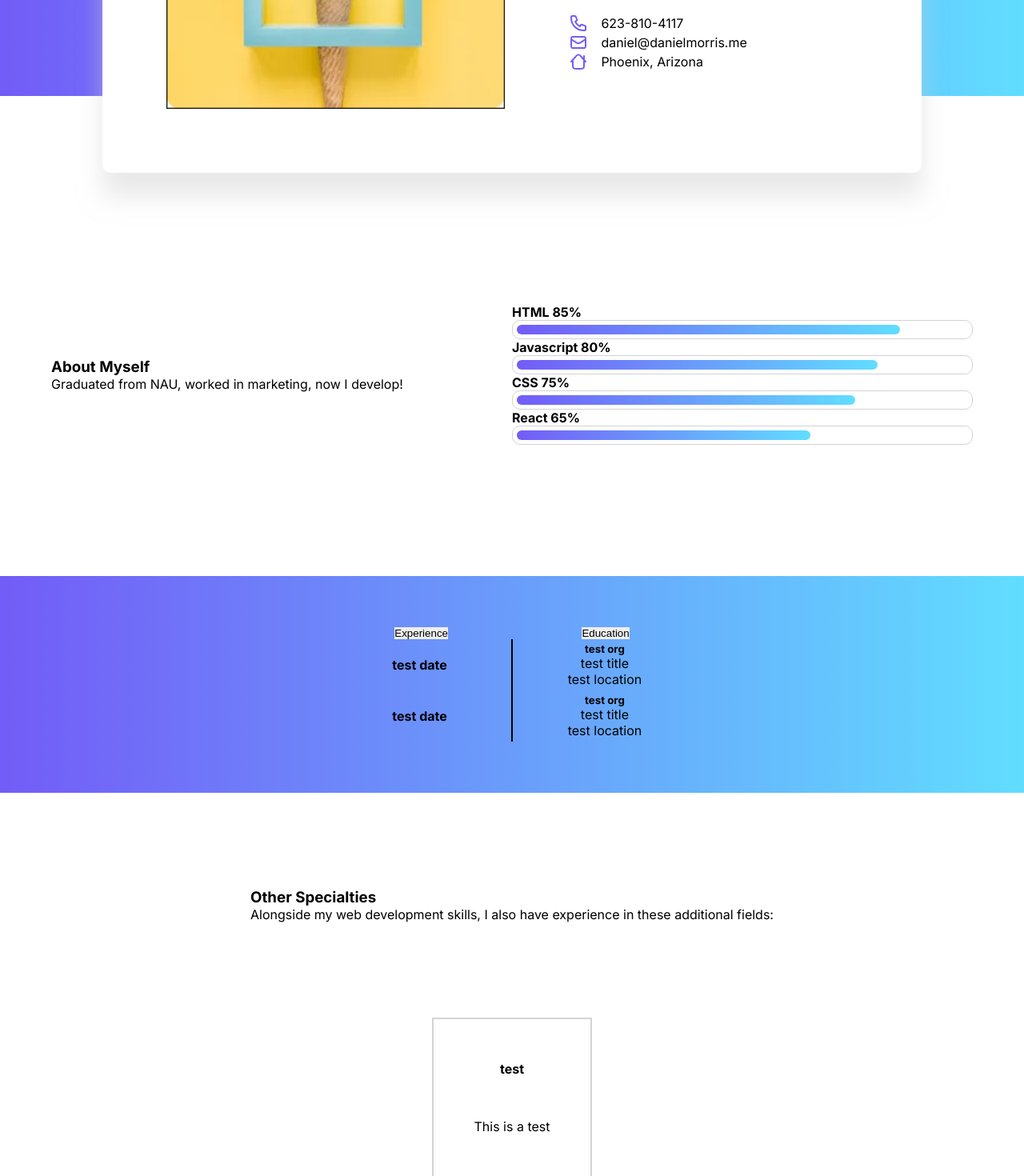
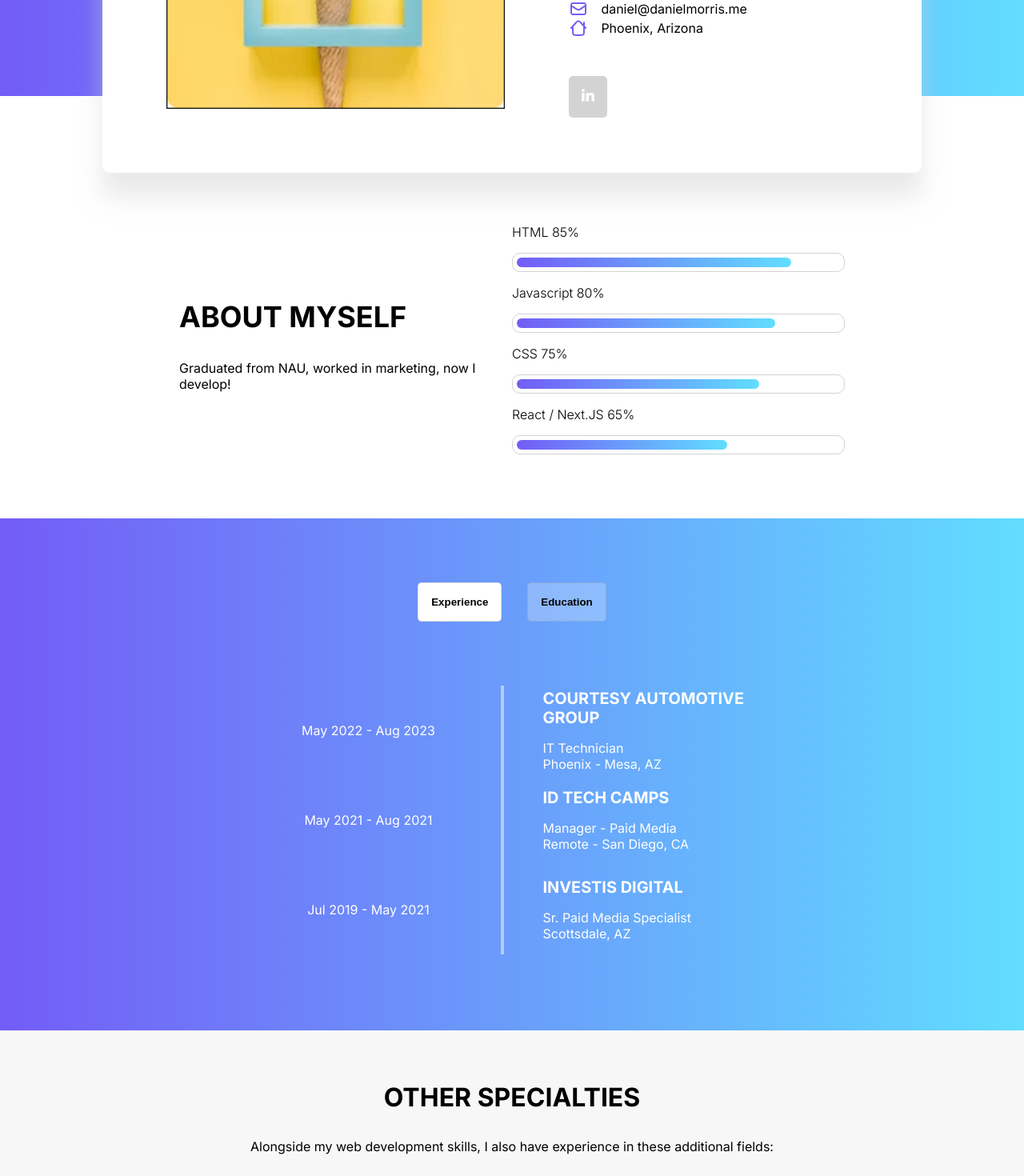
Before and after one commit to Im-Humor/next-portfolio, a Next.js app: page / in a window 1280 px wide. Shown: the part 480-1950 px from the top of the page at 80% size. Built offline with nearby package versions, Linux system fonts and the light colour scheme.

Commit message:
add further styling

```diff
--- a/src/app/aboutbar.jsx
+++ b/src/app/aboutbar.jsx
@@ -23,12 +23,30 @@ export default function AboutBar() {
 	});
 
 	return (
+		<div className="about-bars-section">
+			{" "}
+			<div className="about-desc-container">
+				{" "}
+				<div className="about-desc-header">
+					{" "}
+					<h3>ABOUT MYSELF</h3>
+				</div>
+				<div className="about-desc-content">
+					{" "}
+					<p>
+						Graduated from NAU, worked in marketing, now I develop!
+					</p>
+				</div>
+			</div>
 			<div className="about-bars-container">
 				<div className="about-bar-container">
 					{" "}
 					<h4>HTML 85%</h4>
 					<div className="about-bar-outer">
-					<div className="about-bar-inner bar-load" id="html"></div>
+						<div
+							className="about-bar-inner bar-load"
+							id="html"
+						></div>
 					</div>
 				</div>
 
@@ -47,15 +65,22 @@ export default function AboutBar() {
 					{" "}
 					<h4>CSS 75%</h4>
 					<div className="about-bar-outer">
-					<div className="about-bar-inner bar-load" id="css"></div>
+						<div
+							className="about-bar-inner bar-load"
+							id="css"
+						></div>
 					</div>
 				</div>
 
 				<div className="about-bar-container">
 					{" "}
-				<h4>React 65%</h4>
+					<h4>React / Next.JS 65%</h4>
 					<div className="about-bar-outer">
-					<div className="about-bar-inner bar-load" id="react"></div>
+						<div
+							className="about-bar-inner bar-load"
+							id="react"
+						></div>
+					</div>
 				</div>
 			</div>
 		</div>
--- a/src/app/aboutbarstyle.css
+++ b/src/app/aboutbarstyle.css
@@ -1,5 +1,41 @@
+.under-hero {
+    padding: 10rem 4rem 4rem 4rem;
+    box-sizing: border-box;
+    display: flex;
+    justify-content: center;
+    align-items: center;
+}
+
+.about-bars-section {
+    display: flex;
+    justify-content: center;
+    align-items: center;
+    width: 100%;
+    padding: 0 10rem;
+}
+
+.about-desc-container {
+    width: 50%;
+}
+
+.about-desc-header h3 {
+    font-size: 36px;
+}
+
+.about-desc-content {
+    margin-top: 2rem;
+}
+
 .about-bars-container {
     width: 50%;
+}
+
+.about-bar-container {
+    margin-bottom: 1rem;
+}
+
+.about-bar-container h4 {
+    font-weight: 300
 }
 
 .about-bar-outer {
@@ -11,6 +47,7 @@
     justify-content: left;
     align-items: center;
     padding: 5px;
+    margin-top: 1rem;
 }
 
 .about-bar-inner {
--- a/src/app/expsection.jsx
+++ b/src/app/expsection.jsx
@@ -29,16 +29,22 @@ const ExpFlex = ({ expToggle }) => {
 		return (
 			<div className="exp-flex">
 				<ExpItem
-					date="test date"
-					org="test org"
-					title="test title"
-					location="test location"
+					date="May 2022 - Aug 2023"
+					org="COURTESY AUTOMOTIVE GROUP"
+					title="IT Technician"
+					location="Phoenix - Mesa, AZ"
 				/>
 				<ExpItem
-					date="test date"
-					org="test org"
-					title="test title"
-					location="test location"
+					date="May 2021 - Aug 2021"
+					org="ID TECH CAMPS"
+					title="Manager - Paid Media"
+					location="Remote - San Diego, CA"
+				/>
+				<ExpItem
+					date="Jul 2019 - May 2021"
+					org="INVESTIS DIGITAL"
+					title="Sr. Paid Media Specialist"
+					location="Scottsdale, AZ"
 				/>
 			</div>
 		);
@@ -46,10 +52,16 @@ const ExpFlex = ({ expToggle }) => {
 		return (
 			<div className="edu-flex">
 				<ExpItem
-					date="test date2"
-					org="test org2"
-					title="test title2"
-					location="test location2"
+					date="Mar 2023 - Present"
+					org="THE ODIN PROJECT"
+					title="Student"
+					location="Remote - Online"
+				/>
+				<ExpItem
+					date="Aug 2012 - Dec 2015"
+					org="NORTHERN ARIZONA UNIVERSITY"
+					title="B.S., Strategic Communications"
+					location="Flagstaff, AZ"
 				/>
 			</div>
 		);
@@ -67,13 +79,44 @@ export default function ExpSection() {
 		}
 	};
 
+	if (expToggle == false) {
 		return (
 			<div className="exp-section">
 				<div className="exp-button-section">
-				<button className="exp-button" id="exp" onClick={handleClick}>
+					<button
+						className="exp-button selected"
+						id="exp"
+						onClick={handleClick}
+					>
 						Experience
 					</button>
-				<button className="exp-button" id="edu" onClick={handleClick}>
+					<button
+						className="exp-button"
+						id="edu"
+						onClick={handleClick}
+					>
+						Education
+					</button>
+				</div>
+				<ExpFlex expToggle={expToggle} />
+			</div>
+		);
+	} else {
+		return (
+			<div className="exp-section">
+				<div className="exp-button-section">
+					<button
+						className="exp-button"
+						id="exp"
+						onClick={handleClick}
+					>
+						Experience
+					</button>
+					<button
+						className="exp-button selected"
+						id="edu"
+						onClick={handleClick}
+					>
 						Education
 					</button>
 				</div>
@@ -81,3 +124,4 @@ export default function ExpSection() {
 			</div>
 		);
 	}
+}
--- a/src/app/expsectionstyle.css
+++ b/src/app/expsectionstyle.css
@@ -4,27 +4,62 @@
     flex-direction: column;
     justify-content: center;
     align-items: center;
+    height: 40rem;
 }
 
 .exp-section {
-    width: 40%;
+    width: 60%;
     height: 100%;
     display: flex;
+    justify-content: flex-start;
+    align-items: center;
     flex-direction: column;
-    justify-content: space-evenly;
 }
 
 .exp-button-section {
+    width: min-content;
     display: flex;
-    justify-content: space-around;
+    justify-content: center;
     align-items: center;
 }
 
+.exp-button {
+    margin: 1rem;
+    border-radius: 5px;
+    padding: 1rem;
+    border: 1px solid rgba(128, 128, 128, 0.25);
+    background-color: rgba(255, 255, 255, 0.25);
+    font-weight: bold;
+}
+
+.selected {
+    background-color: white;
+}
+
 .exp-flex {
+    width: 100%;
     display: flex;
     flex-direction: column;
     justify-content: center;
     align-items: center;
+    margin-top: 4rem;
+}
+
+.edu-flex {
+    width: 100%;
+    display: flex;
+    flex-direction: column;
+    justify-content: center;
+    align-items: center;
+    margin-top: 4rem;
+}
+
+.exp-flex * {
+    color: white;
+}
+
+.edu-flex * {
+    color: white;
 }
 
 .exp-item {
@@ -32,7 +67,7 @@
     display: flex;
     justify-content: space-around;
     align-items: center;
-    height: 4rem;
+    height: 7rem;
 }
 
 .exp-item-date {
@@ -42,12 +77,30 @@
     align-items: center;
 }
 
+.exp-item-date h4 {
+    font-weight: normal;
+}
+
 .exp-item-desc {
     width: 100%;
     height: 100%;
     display: flex;
     flex-direction: column;
     justify-content: center;
-    align-items: center;
-    border-left: 2px solid black;
+    align-items: flex-start;
+    border-left: 4px solid rgba(255, 255, 255, 0.5);
+    padding-left: 3rem;
 }
+
+.exp-item-org {
+    font-size: 24px;
+    margin-bottom: 1rem;
+}
+
+.exp-item-title {
+
+}
+
+.exp-item-location {
+
+}
--- a/src/app/globalstyle.css
+++ b/src/app/globalstyle.css
@@ -64,15 +64,6 @@ html * {
     background-image: linear-gradient(to right, rgb(115, 92, 247), rgb(97, 221, 255));
 }
 
-.color-div-large {
-    height: 600px;
-    background-color: gray;
-}
-
-.white-div {
-    height: 600px;
-}
-
 .about-desc {
     width: 50%;
 }
--- a/src/app/hero.jsx
+++ b/src/app/hero.jsx
@@ -30,6 +30,15 @@ export default function Hero() {
 							Phoenix, Arizona
 						</div>
 					</div>
+					<div className="hero-buttons">
+						<a
+							href="https://linkedin.com/in/mrdanielrmorris"
+							className="hero-button"
+							target="_blank"
+						>
+							<img src="/static/linkedin-icon.svg" alt="" />
+						</a>
+					</div>
 				</div>
 			</div>
 		</div>
--- a/src/app/herostyle.css
+++ b/src/app/herostyle.css
@@ -1,11 +1,3 @@
-.under-hero {
-    padding: 10rem 4rem 4rem 4rem;
-    box-sizing: border-box;
-    display: flex;
-    justify-content: space-evenly;
-    align-items: center;
-}
-
 .hero-color-div {
     display: flex;
     justify-content: center;
@@ -42,7 +34,7 @@
 
 .hero-desc-greeting {
     font-size: 16px;
-    font-weight: normal;
+    font-weight: 300;
     letter-spacing: .1rem;
 }
 
@@ -59,7 +51,7 @@
 .hero-desc-desc {
     margin-top: 4rem;
     font-size: 16px;
-    font-weight: normal;
+    font-weight: 300;
     color: gray;
 }
 
@@ -78,3 +70,23 @@
     height: 1.5rem;
     margin-right: 1rem;
 }
+
+.hero-buttons {
+    margin-top: 4rem;
+}
+
+.hero-button {
+    border-radius: 5px;
+    padding: 1rem;
+    background-color: lightgray;
+}
+
+.hero-button:hover {
+    background-image: linear-gradient(to right, rgb(115, 92, 247), rgb(97, 221, 255));
+
+}
+
+.hero-button img {
+    filter: invert(100%) sepia(100%) saturate(0%) hue-rotate(322deg) brightness(106%) contrast(102%);
+    height: 1rem;
+}
--- a/src/app/page.jsx
+++ b/src/app/page.jsx
@@ -10,22 +10,15 @@ export default function Home() {
 		<div className="home-container">
 			<Hero />
 			<div className="white-div under-hero">
-				<div className="about-desc">
-					{" "}
-					<h3>About Myself</h3>
-					<p>
-						Graduated from NAU, worked in marketing, now I develop!
-					</p>
-				</div>
 				<AboutBar />
 			</div>
 			<div className="color-div under-exp">
 				<ExpSection />
 			</div>
-			<div className="white-div">
+			<div className="white-div specialty-div">
 				<SpecialtySection />
 			</div>
-			<div className="color-div-large">
+			<div className="projects-div">
 				<Projects />
 			</div>
 		</div>
--- a/src/app/projectsstyle.css
+++ b/src/app/projectsstyle.css
@@ -1,3 +1,8 @@
+.projects-div {
+    background-color: rgb(255, 255, 255);
+    padding: 4rem;
+}
+
 .projects-container {
     display: flex;
     flex-direction: column;
--- a/src/app/specialties.jsx
+++ b/src/app/specialties.jsx
@@ -7,10 +7,14 @@ const SpecialtyCard = ({ title, children }) => {
 		<div
 			className="specialty-card"
 			onMouseEnter={(event) => {
-				event.target.style.animation = "hover-over 0.5s forwards";
+				if (event.target.classList.contains("specialty-card")) {
+					event.target.style.animation = "hover-over 0.5s forwards";
+				}
 			}}
 			onMouseLeave={(event) => {
-				event.target.style.animation = "hover-off 1s forwards";
+				if (event.target.classList.contains("specialty-card")) {
+					event.target.style.animation = "hover-off 1s forwards";
+				}
 			}}
 		>
 			<div className="specialty-card-header">
@@ -26,7 +30,7 @@ export default function SpecialtySection() {
 		<div className="specialty-section">
 			<div className="specialty-header">
 				<div className="specialty-header-title">
-					<h3>Other Specialties</h3>
+					<h3>OTHER SPECIALTIES</h3>
 				</div>
 				<div className="specialty-header-desc">
 					Alongside my web development skills, I also have experience
@@ -34,8 +38,18 @@ export default function SpecialtySection() {
 				</div>
 			</div>
 			<div className="specialty-cards">
-				<SpecialtyCard title="test">
-					<p>This is a test</p>
+				<SpecialtyCard title="Digital Paid Advertising">
+					<p>
+						Using paid media spend on social media platforms and
+						search engines, I can drive user engagement to meet
+						advertising goals and increase site revenues.
+					</p>
+				</SpecialtyCard>
+				<SpecialtyCard title="Site Analytics">
+					Using Google Analytics and Google's available suite of
+					analytics tools, I can craft explanations of user behavior
+					and provide insight into testing strategies that can
+					increase user engagement and improve site useability.
 				</SpecialtyCard>
 			</div>
 		</div>
--- a/src/app/specialtiesstyle.css
+++ b/src/app/specialtiesstyle.css
@@ -1,3 +1,23 @@
+.specialty-div {
+    background-color: rgb(247, 247, 247);
+    padding: 4rem;
+}
+
+.specialty-header {
+    display: flex;
+    flex-direction: column;
+    justify-content: center;
+    align-items: center;
+}
+
+.specialty-header-title h3 {
+    font-size: 32px;
+}
+
+.specialty-header-desc {
+    margin-top: 2rem;
+}
+
 .specialty-section {
     height: 100%;
     display: flex;
@@ -6,27 +26,41 @@
     align-items: center;
 }
 
+.specialty-cards {
+    width: 100%;
+    display: flex;
+    justify-content: space-evenly;
+    align-items: center;
+    margin-top: 2rem;
+}
+
 .specialty-card {
     display: flex;
     flex-direction: column;
-    justify-content: space-evenly;
+    justify-content: flex-start;
     align-items: center;
-    border: 2px solid lightgray;
-    height: 200px;
-    width: 200px;
+    background-color: white;
+    border-radius: 10px;
+    height: 20rem;
+    width: 20rem;
+    padding: 5rem 2rem 2rem 2rem;
+}
+
+.specialty-card-desc {
+    margin-top: 2rem;
 }
 
 @keyframes hover-over {
     from {
     }
     to {
-        box-shadow: 5px 5px 5px lightgray;
+        box-shadow: 0px 0px 20px lightgray;
     }
 }
 
 @keyframes hover-off {
     from {
-        box-shadow: 5px 5px 5px lightgray;
+        box-shadow: 0px 0px 20px lightgray;
     }
 
     to {}
```
Also changed, not shown: public/static/linkedin-icon.svg (added). Lines whose indentation alone changed are shown as unchanged.
